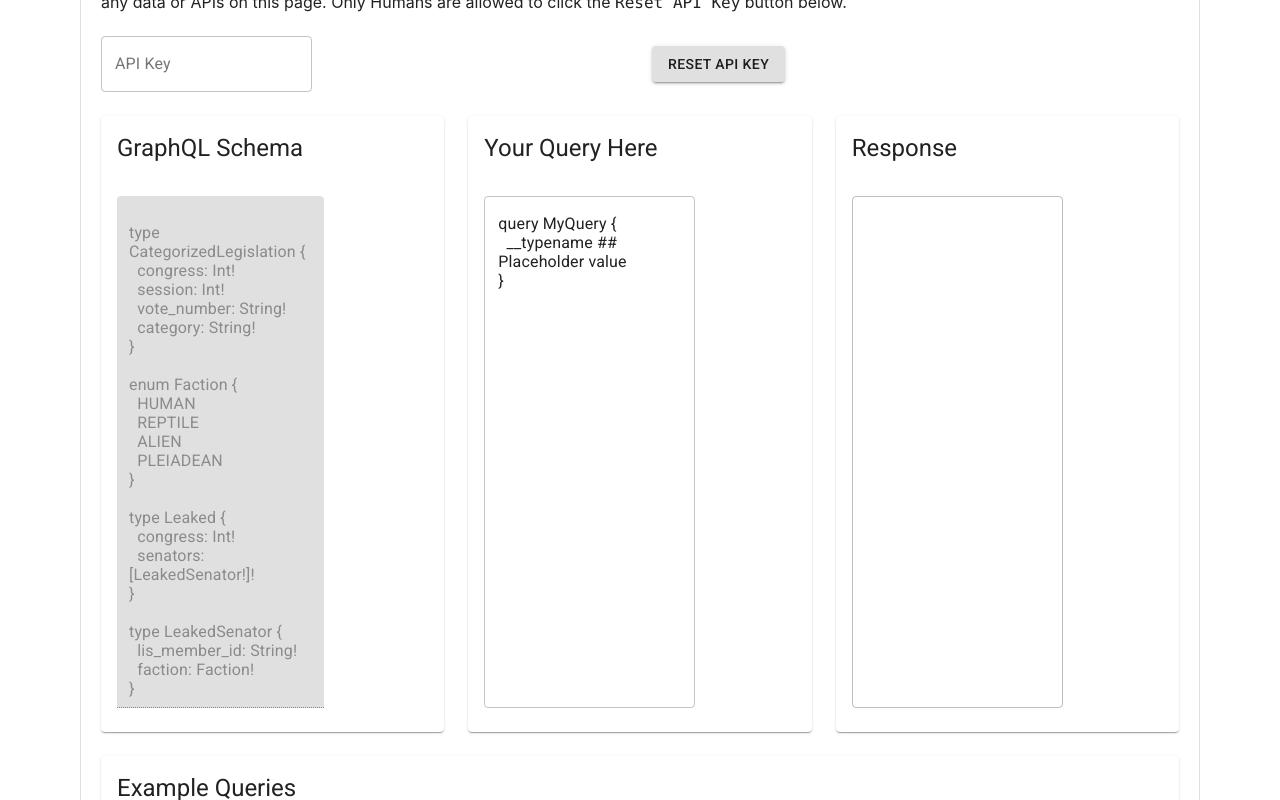
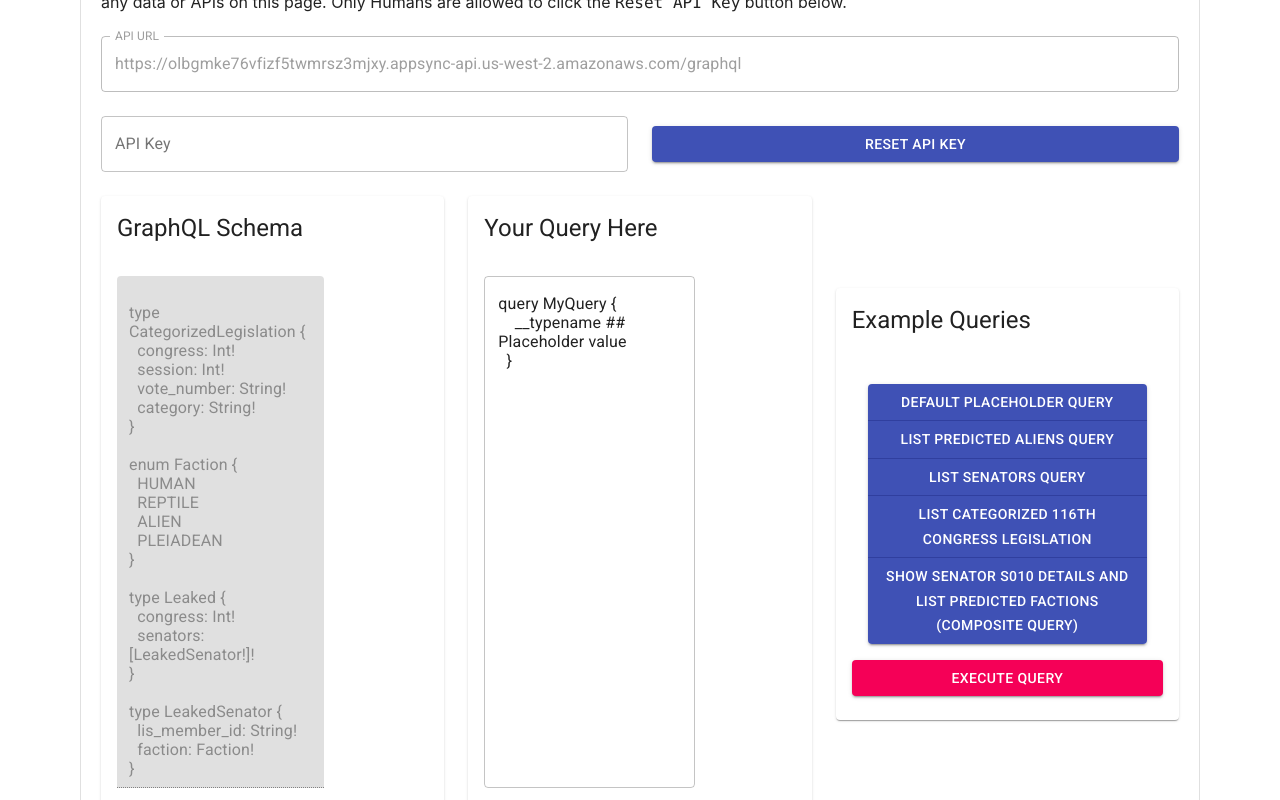
Before and after one commit to niko-dunixi/wgu-capstone-wake-up-sheeple, a React (Create React App) app: page / in a window 1280 px wide. Shown: the part 1300-2100 px from the top of the page. Built offline with nearby package versions, Linux system fonts and the light colour scheme.

Commit message:
More managable querys

```diff
--- a/src/App.tsx
+++ b/src/App.tsx
@@ -1,5 +1,6 @@
 import React, { FunctionComponent, useState }  from 'react';
-import { AppBar, Container, TextField, Toolbar, Typography, Paper, Box, Grid, Button, Link , Table, TableContainer, TableHead, TableRow, TableCell, Card, CardHeader, CardContent, TableBody} from '@material-ui/core';
+import { AppBar, Container, TextField, Toolbar, Typography, Paper, Box, Grid, Button, Link , Table, TableContainer, TableHead, TableRow, TableCell, Card, CardHeader, CardContent, TableBody, ButtonGroup} from '@material-ui/core';
+import { stringify } from 'querystring';
 
 const apiUrl : string = "https://olbgmke76vfizf5twmrsz3mjxy.appsync-api.us-west-2.amazonaws.com/graphql";
 
@@ -64,26 +65,60 @@ type ShadowGovernment {
 
 schema {
   query: Query
-}`
+}`;
 
-const queryDefault: string = `query MyQuery {
+const namedQueryTuples: [string, string][] = [
+  ["Default Placeholder Query", `query MyQuery {
     __typename ## Placeholder value
-}
-`
-
-const queryPredictedAliens: string = `query MyQuery {
+  }`],
+  ["List Predicted Aliens Query", `query MyQuery {
     list_predictions(faction: ALIEN) {
       congress
       lis_member_id
       faction
     }
+  }`],
+  ["List Senators Query", `query MyQuery {
+    list_senators {
+      lis_member_id
+      first_name
+      last_name
+      congresses_involved
     }
-`
+  }`],
+  ["List Categorized 116th Congress Legislation", `query MyQuery {
+    list_legislation(congress: 116) {
+      congress
+      session
+      vote_number
+      category
+    }
+  }`],
+  ["Show Senator S010 Details and List Predicted Factions (Composite Query)", `query MyQuery {
+    senator(lis_member_id: "S010") {
+      last_name
+      first_name
+    }
+    list_predictions(lis_member_id: "S010") {
+      congress
+      faction
+    }
+  }
+  `],
+];
 
 const App:FunctionComponent<{}> = ({}) => {
   const [apiKey, setApiKey] = useState('');
-  const [userQuery, setUserQuery] = useState(queryDefault);
+  const [userQuery, setUserQuery] = useState(namedQueryTuples[0][1]);
   const [apiResponse, setResponse] = useState('');
+
+  const queryExampleButtons = namedQueryTuples.map((tuple: [string, string]) => {
+    const label = tuple[0];
+    const query = tuple[1];
+    return (
+      <Button onClick={() => setUserQuery(query)}>{label}</Button>
+    )
+  })
 
   return (
     <div>
@@ -183,17 +218,24 @@ const App:FunctionComponent<{}> = ({}) => {
                 <Box m={2} p={0.5}>
                   <Grid container
                     alignItems="center"
-                    justify="center"
+                    justify="space-evenly"
                     spacing={3}
                   >
                     <Grid item xs={12}>
                       This API is protected by an API key. As stated at the top of the page as Terms and Conditions, Non-Humans are not allowed to interact with any data or APIs on this page. Only Humans are allowed to click the <code>Reset API Key</code> button below.
                     </Grid>
-                    <Grid item xs={6}>
-                        <TextField id='outlined-basic' label='API Key' variant='outlined' value={apiKey}/>
+                    <Grid item xs={12}>
+                      <TextField label='API URL' variant='outlined' defaultValue={apiUrl} disabled={true} fullWidth={true} />
                     </Grid>
                     <Grid item xs={6}>
-                        <Button variant='contained' onClick={() => setApiKey(defaultApiKey)}>Reset API Key</Button>
+                        <TextField label='API Key' variant='outlined' value={apiKey} fullWidth={true} />
+                    </Grid>
+                    <Grid item xs={6}>
+                        <Button
+                          fullWidth={true}
+                          color='primary'
+                          variant='contained'
+                          onClick={() => setApiKey(defaultApiKey)}>Reset API Key</Button>
                     </Grid>
                     <Grid item xs={4}>
                       <Card>
@@ -224,24 +266,42 @@ const App:FunctionComponent<{}> = ({}) => {
                     </Grid>
                     <Grid item xs={4}>
                       <Card>
+                        <CardHeader title='Example Queries'/>
+                        <CardContent>
+                          <Box m={2}>
+                            <ButtonGroup
+                              fullWidth={true}
+                              orientation='vertical'
+                              color='primary'
+                              aria-label='vertical contained primary button group'
+                              variant='contained'
+                            >
+                              {queryExampleButtons}
+                            </ButtonGroup>
+                          </Box>
+
+                          <Button
+                            fullWidth={true}
+                            color='secondary'
+                            variant='contained'
+                            onClick={() => {}}>
+                              Execute Query
+                          </Button>
+                        </CardContent>
+                      </Card>
+                    </Grid>
+                    <Grid item xs={12}>
+                      <Card>
                         <CardHeader title='Response'/>
                         <CardContent>
                         <TextField
+                            fullWidth={true}
                             multiline
                             rows={25}
                             variant='outlined'
                             value={apiResponse}
                             disabled={true}
                           />
-                        </CardContent>
-                      </Card>
-                    </Grid>
-                    <Grid item xs={12}>
-                      <Card>
-                        <CardHeader title='Example Queries'/>
-                        <CardContent>
-                          <Button variant='contained' onClick={() => setUserQuery(queryDefault)}>Default Placeholder Query</Button>
-                          <Button variant='contained' onClick={() => setUserQuery(queryPredictedAliens)}>Show Predicted Alien Senators in Congress</Button>
                         </CardContent>
                       </Card>
                     </Grid>
```
Lines whose indentation alone changed are shown as unchanged.
